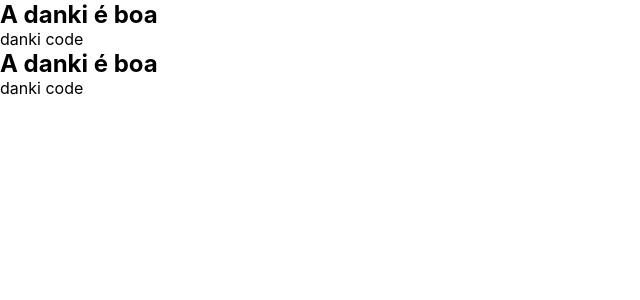
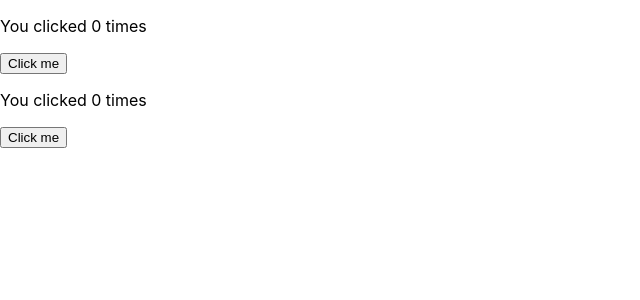
Before and after one commit to LimaDev-Max/Front-And-Completo-2.0, a React (Create React App) app in the folder Modulo-React/frontend20reactjs/: page / in a window 1280 px wide. Shown: the top 300 px of the page, without its empty margins (0-640 px from the left). Built offline with nearby package versions, Linux system fonts and the light colour scheme.

Commit message:
Update App.js

```diff
--- a/Modulo-React/frontend20reactjs/src/App.js
+++ b/Modulo-React/frontend20reactjs/src/App.js
@@ -1,12 +1,31 @@
-import './App.css';
+import React, { useState } from 'react';
 
-function App(props) {
+
+
+function App() {
+
+  // Declare uma nova variável de state, a qual chamaremos de "count"
+
+  const [count, setCount] = useState(0);
+
+
+
   return (
-    <div className="App">
-      <h2>{props.texto.chamada}</h2>
-      <p>{props.texto.chamada2}</p>
+
+    <div>
+
+      <p>You clicked {count} times</p>
+
+      <button onClick={() => setCount(count + 1)}>
+
+        Click me
+
+      </button>
+
     </div>
+
   );
+
 }
 
 export default App;
```
